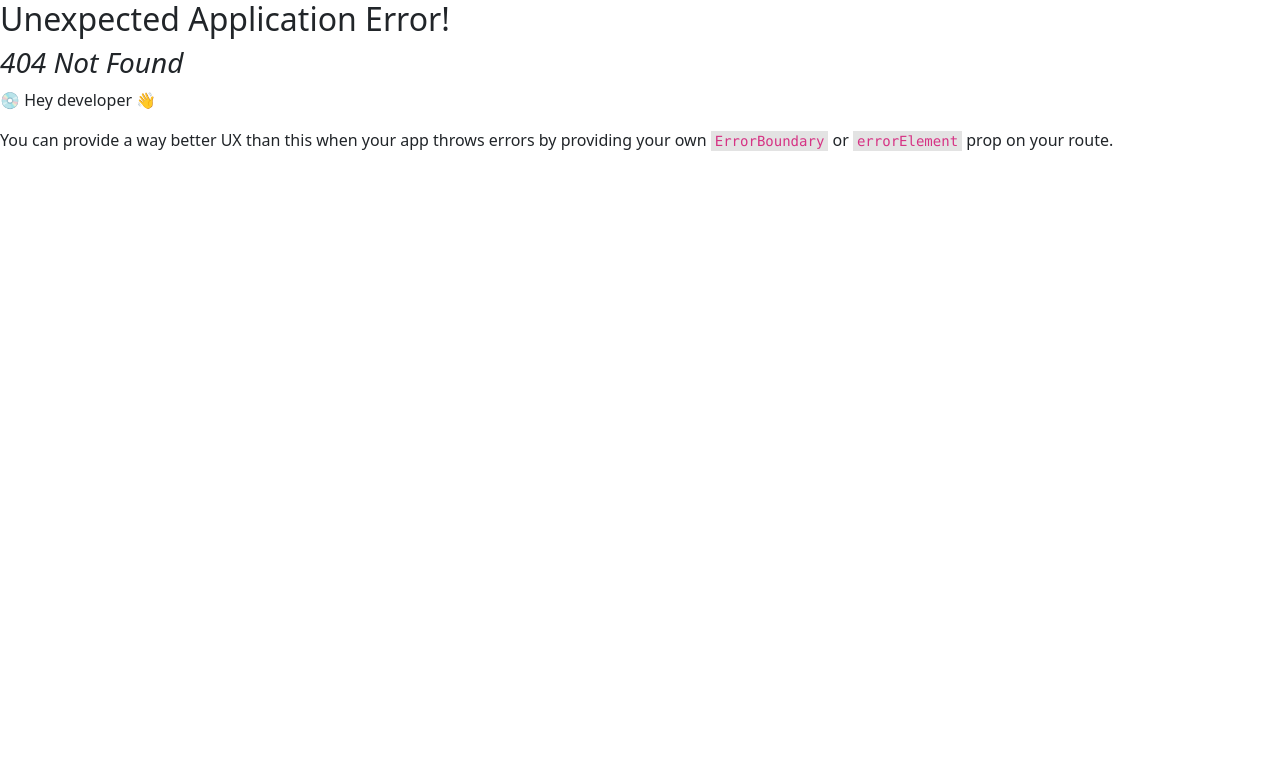
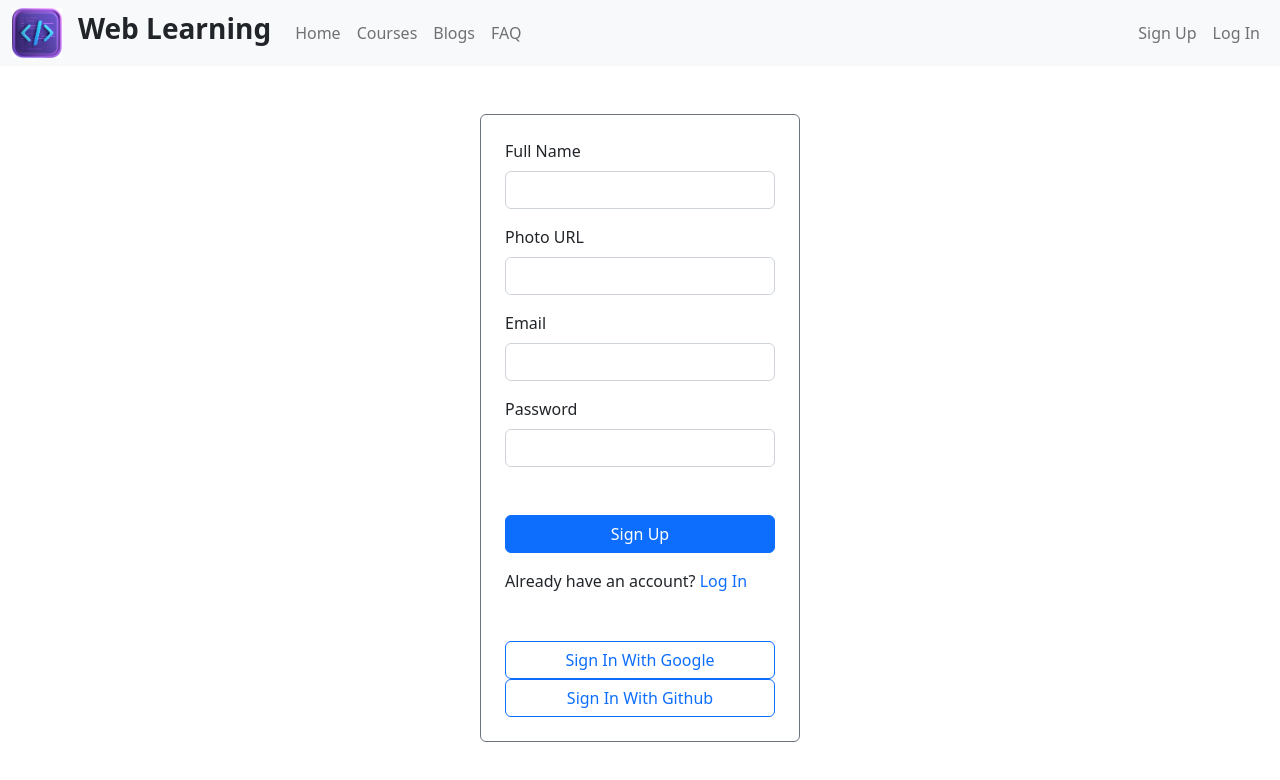
Before and after one commit to mabbasaliofficial/web-learning-client-side, a React (Create React App) app: page /signup in a window 1280 px wide. Before the commit this address had no page. Shown: the top 780 px of the page. Built offline with nearby package versions, Linux system fonts and the light colour scheme.

Commit message:
sign up mathod added

```diff
--- a/package.json
+++ b/package.json
@@ -3,9 +3,7 @@
   "version": "0.1.0",
   "private": true,
   "dependencies": {
-    "@fortawesome/fontawesome-svg-core": "^6.2.0",
-    "@fortawesome/free-solid-svg-icons": "^6.2.0",
-    "@fortawesome/react-fontawesome": "^0.2.0",
+    "@react-icons/all-files": "^4.1.0",
     "@testing-library/jest-dom": "^5.16.5",
     "@testing-library/react": "^13.4.0",
     "@testing-library/user-event": "^13.5.0",
@@ -14,6 +12,7 @@
     "react": "^18.2.0",
     "react-bootstrap": "^2.5.0",
     "react-dom": "^18.2.0",
+    "react-icons": "^4.6.0",
     "react-router-dom": "^6.4.2",
     "react-scripts": "5.0.1",
     "web-vitals": "^2.1.4"
--- a/src/Components/LeftSideNav.js
+++ b/src/Components/LeftSideNav.js
@@ -2,7 +2,7 @@ import React from 'react';
 
 const LeftSideNav = () => {
     return (
-        <div className='bg-primary'>
+        <div className='bg-primary border rounded'>
             <h1>this is left side nav</h1>
         </div>
     );
--- a/src/Components/NavBar.js
+++ b/src/Components/NavBar.js
@@ -1,14 +1,17 @@
 import React from "react";
+import { useState } from "react";
 import { Link } from "react-router-dom";
 import logo from "../Assets/logo.png";
+import profile from "../Assets/profile_icon.png";
 
 const NavBar = () => {
+  const [user, setUser] = useState([]);
   return (
     <>
       <nav className="navbar navbar-expand-lg bg-light">
         <div className="container-fluid">
           <img src={logo} alt="Logo" width="50" height="50" className="" />
-          <h3 className="mx-3 fw-bold">Navbar</h3>
+          <h3 className="mx-3 fw-bold">Web Learning</h3>
           <button
             className="navbar-toggler"
             type="button"
@@ -20,23 +23,47 @@ const NavBar = () => {
           >
             <span className="navbar-toggler-icon"></span>
           </button>
-          <div className="collapse navbar-collapse" id="navbarNav">
+          <div className="collapse navbar-collapse d-lg-flex justify-content-between" id="navbarNav">
             <ul className="navbar-nav">
               <li className="nav-item">
-                <Link to="/" className="nav-link active" aria-current="page">
+                <Link to="/" className="nav-link" aria-current="page">
                   Home
                 </Link>
               </li>
               <li className="nav-item">
-                <Link to="/courses" className="nav-link">Courses</Link>
+                <Link to="/courses" className="nav-link">
+                  Courses
+                </Link>
               </li>
               <li className="nav-item">
-                <Link to="/blogs" className="nav-link">Blogs</Link>
+                <Link to="/blogs" className="nav-link">
+                  Blogs
+                </Link>
               </li>
               <li className="nav-item">
-                <Link className="nav-link">Disabled</Link>
+                <Link to="/faq" className="nav-link">
+                  FAQ
+                </Link>
               </li>
             </ul>
+            <>
+              {user?.photoUrl ? (
+                <img src={profile} alt="" width="50" height="50" className="rounded-circle" />
+              ) : (
+                <ul className="navbar-nav">
+                  <li className="nav-item">
+                    <Link to="/signup" className="nav-link" aria-current="page">
+                      Sign Up
+                    </Link>
+                  </li>
+                  <li className="nav-item">
+                    <Link to="/login" className="nav-link" aria-current="page">
+                      Log In
+                    </Link>
+                  </li>
+                </ul>
+              )}
+            </>
           </div>
         </div>
       </nav>
--- /dev/null
+++ b/src/Contexts/UserContext.js
@@ -0,0 +1,16 @@
+import React, { useState } from "react";
+import { createContext } from "react";
+import { createUserWithEmailAndPassword, getAuth } from "firebase/auth";
+import app from "../Config/FirebaseConfig";
+const auth = getAuth(app);
+export const AuthContext = createContext();
+const UserContext = ({ children }) => {
+  const [user, setUser] = useState(null);
+  const createUser = (email, password) => {
+    return createUserWithEmailAndPassword(auth, email, password);
+  }
+  const AuthInfo = { user, createUser };
+  return <AuthContext.Provider value={AuthInfo}>{children}</AuthContext.Provider>;
+};
+
+export default UserContext;
--- a/src/Layouts/Main.js
+++ b/src/Layouts/Main.js
@@ -1,23 +1,12 @@
 import React from 'react';
-import { Col, Container, Row } from 'react-bootstrap';
 import { Outlet } from 'react-router-dom';
-import LeftSideNav from '../Components/LeftSideNav';
 import NavBar from '../Components/NavBar';
 
 const Main = () => {
     return (
         <div>
             <NavBar></NavBar>
-            <div>
-                <Row>
-                    <Col lg='3'>
-                        <LeftSideNav></LeftSideNav>
-                    </Col>
-                    <Col lg='9'>
-                        <Outlet></Outlet>
-                    </Col>
-                </Row>
-            </div>
+           <Outlet></Outlet>
         </div>
     );
 };
--- /dev/null
+++ b/src/Pages/FAQ.js
@@ -0,0 +1,11 @@
+import React from 'react';
+
+const FAQ = () => {
+    return (
+        <div>
+            this is a question
+        </div>
+    );
+};
+
+export default FAQ;
--- /dev/null
+++ b/src/Pages/Login.js
@@ -0,0 +1,35 @@
+import React from 'react';
+import { Link } from 'react-router-dom';
+
+const Login = () => {
+    return (
+        <div className="w-25 mx-auto border p-4 mt-5 border-secondary rounded">
+        <form>
+          <div className="mb-3">
+            <label htmlFor="email" className="form-label">
+              Email
+            </label>
+            <input
+              type="email"
+              className="form-control"
+            />
+          </div>
+          <div className="mb-5">
+            <label htmlFor="password" className="form-label">
+              Password
+            </label>
+            <input type="password" className="form-control" id="exampleInputPassword1" />
+          </div>
+          <button type="submit" className="btn btn-primary d-block mx-auto w-100">
+            Log In
+          </button>
+          <div className="mt-3">
+          <span>Are you new? </span>
+          <Link to='/signup' className="text-decoration-none">Sign Up</Link>
+          </div>
+        </form>
+        </div>
+      );
+};
+
+export default Login;
--- /dev/null
+++ b/src/Pages/SignUp.js
@@ -0,0 +1,86 @@
+import React, { useContext } from "react";
+import { Link } from "react-router-dom";
+import { AuthContext } from "../Contexts/UserContext";
+import { BsGoogle } from 'react-icons/fa';
+import { Button } from "react-bootstrap";
+
+const SignUp = () => {
+    const {createUser} = useContext(AuthContext);
+    const signUpHandler = (event) => {
+        event.preventDefault();
+        const form = event.target;
+        const name = form.name.value;
+        const email = form.email.value;
+        const password = form.password.value;
+
+
+        createUser(email, password)
+        .then(data => {
+            const user = data.user;
+                console.log(user);
+            })
+
+    }
+  return (
+    <div className="w-25 mx-auto border p-4 mt-5 border-secondary rounded">
+    <form onSubmit={signUpHandler}>
+      <div className="mb-3">
+        <label htmlFor="name" className="form-label">
+          Full Name
+        </label>
+        <input
+          type="text"
+          name="name"
+          id="name"
+          className="form-control"
+        />
+      </div>
+      <div className="mb-3">
+        <label htmlFor="photoURL" className="form-label">
+          Photo URL
+        </label>
+        <input
+          type="text"
+          name="photoURL"
+          id="photoURL"
+          className="form-control"
+        />
+      </div>
+      <div className="mb-3">
+        <label htmlFor="email" className="form-label">
+          Email
+        </label>
+        <input
+          type="email"
+          name="email"
+          id="email"
+          className="form-control"
+        />
+      </div>
+      <div className="mb-5">
+        <label htmlFor="password" className="form-label">
+          Password
+        </label>
+        <input type="password" name="password" className="form-control" id="password" />
+      </div>
+      <button type="submit" className="btn btn-primary d-block mx-auto w-100">
+        Sign Up
+      </button>
+      <div className="mt-3">
+      <span>Already have an account? </span>
+      <Link to='/login' className="text-decoration-none">Log In</Link>
+      </div>
+    </form>
+    <div>
+    <button type="button" class="btn btn-outline-primary mt-5 d-block mx-auto w-100">
+        Sign In With Google
+      </button>
+    <button type="button" class="btn btn-outline-primary mt-1npm d-block mx-auto w-100">
+        Sign In With Github
+      </button>
+    </div>
+    </div>
+  );
+};
+
+export default SignUp;
--- a/src/index.js
+++ b/src/index.js
@@ -1,14 +1,17 @@
-import React from 'react';
-import ReactDOM from 'react-dom/client';
-import './index.css';
-import App from './App';
-import reportWebVitals from './reportWebVitals';
-import 'bootstrap/dist/css/bootstrap.min.css';
+import React from "react";
+import ReactDOM from "react-dom/client";
+import "./index.css";
+import App from "./App";
+import reportWebVitals from "./reportWebVitals";
+import "bootstrap/dist/css/bootstrap.min.css";
+import UserContext from "./Contexts/UserContext";
 
-const root = ReactDOM.createRoot(document.getElementById('root'));
+const root = ReactDOM.createRoot(document.getElementById("root"));
 root.render(
   <React.StrictMode>
-    <App />
+    <UserContext>
+      <App />
+    </UserContext>
   </React.StrictMode>
 );
 
```
Also changed, not shown: src/Routes/router.js (+19 -5 lines), src/Assets/profile_icon.png (added), 1 other file (tests, documents, lock files or other folders).
